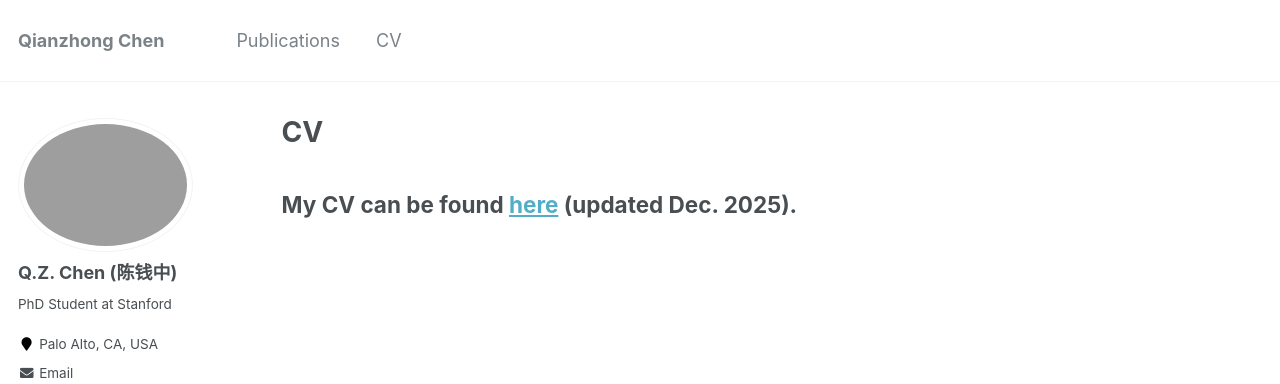
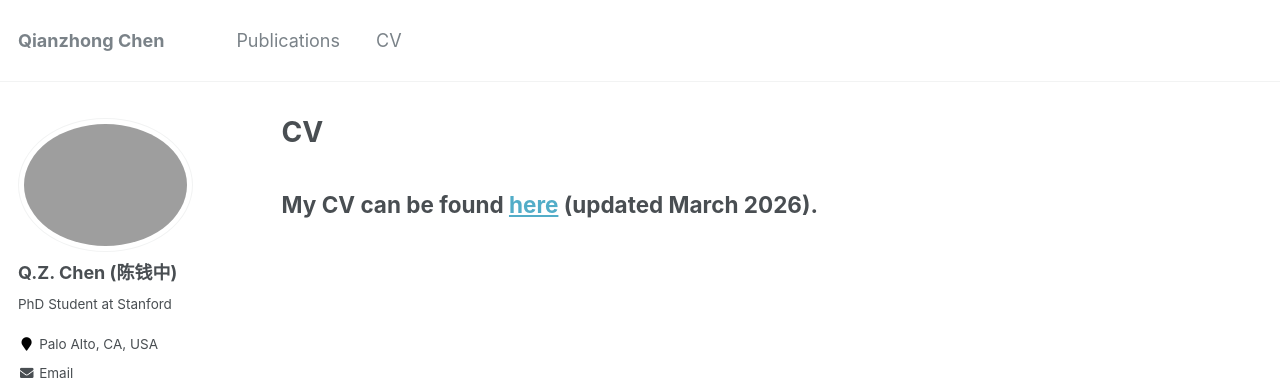
Before and after one commit to Qianzhong-Chen/Qianzhong-Chen.github.io, a Jekyll site: the page built from _pages/cv.md, in a window 1280 px wide. Shown: the top 384 px of the page. Built offline with Jekyll 4.4.1, drawn with Linux system fonts in a browser that asks for light colours.

Commit message:
update CV

```diff
--- a/_pages/cv.md
+++ b/_pages/cv.md
@@ -7,4 +7,4 @@ redirect_from:
   - /resume
 ---
 
-## My CV can be found [here](https://drive.google.com/file/d/1i3bM7727tCPdRkVSAbGTtEvDz2mkCxUU/view?usp=sharing) (updated Dec. 2025).
+## My CV can be found [here](https://drive.google.com/file/d/1YkhE1BwP3tDWADCKezvjiEecnFuhAmhw/view?usp=sharing) (updated March 2026).
```
